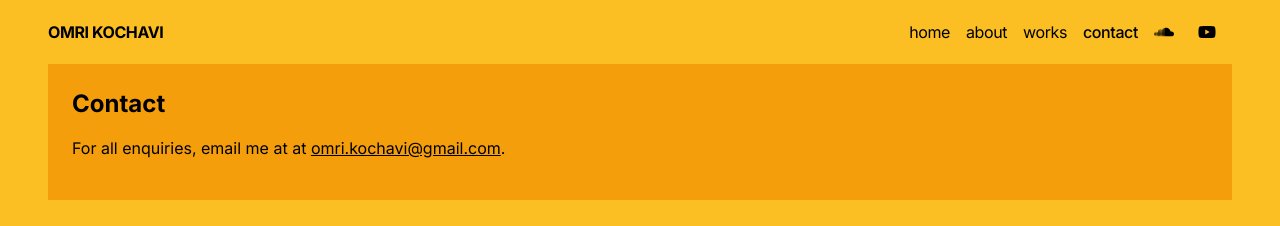
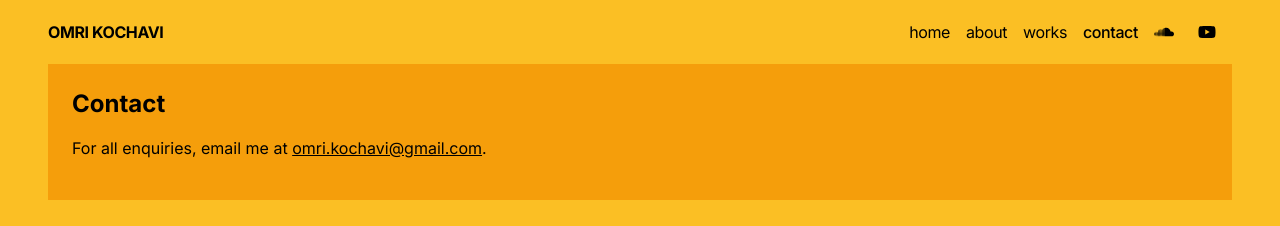
Before and after one commit to nomrik/omri-kochavi-com, a Next.js app: page /contact in a window 1280 px wide. Shown: the top 226 px of the page. Built offline with nearby package versions, Linux system fonts and the light colour scheme.

Commit message:
fix wording

```diff
--- a/app/contact/page.js
+++ b/app/contact/page.js
@@ -7,7 +7,7 @@ const ContactPage = () => {
   return (
     <div className="flex flex-col p-6">
       <h1 className="text-2xl font-bold mb-4">Contact</h1>
-      <p className="mb-4">For all enquiries, email me at at <Link className='underline' href={`mailto:${EMAIL_ADDRESS}`}>{EMAIL_ADDRESS}</Link>.</p>
+      <p className="mb-4">For all enquiries, email me at <Link className='underline' href={`mailto:${EMAIL_ADDRESS}`}>{EMAIL_ADDRESS}</Link>.</p>
     </div>
   );
 };
```
